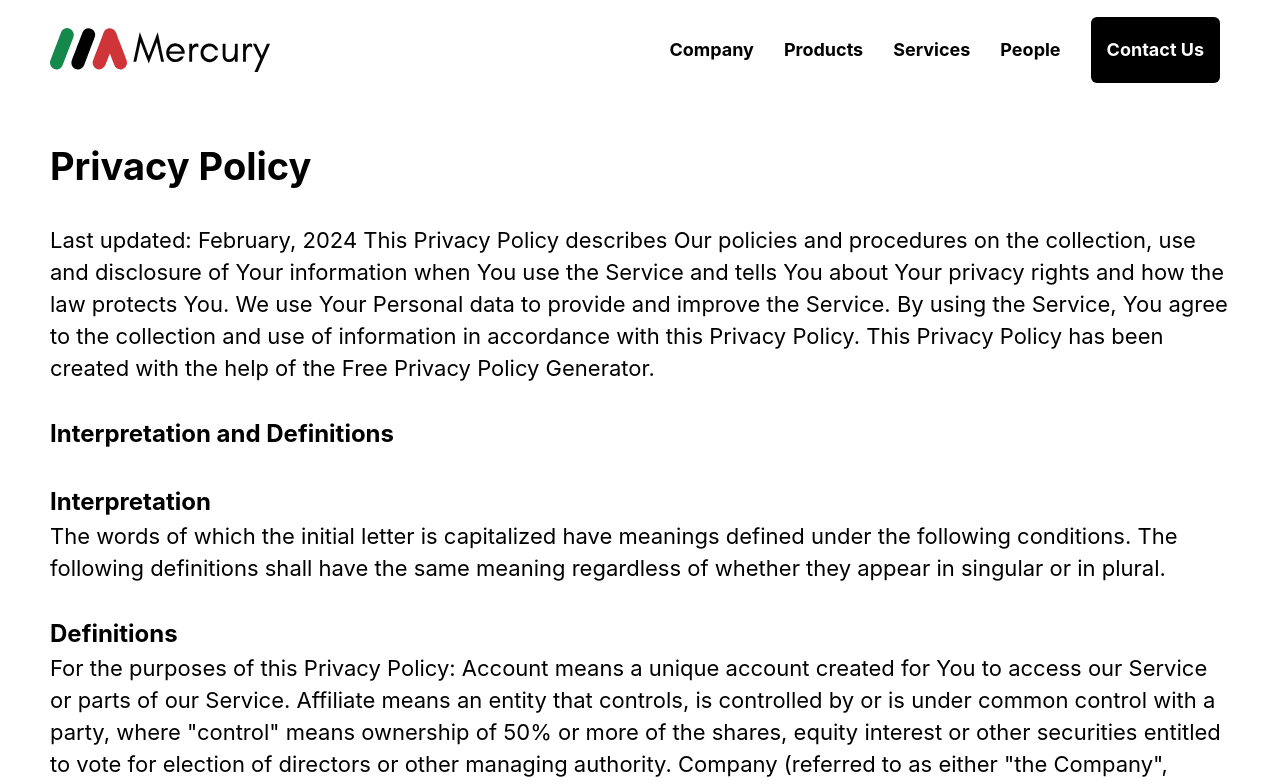
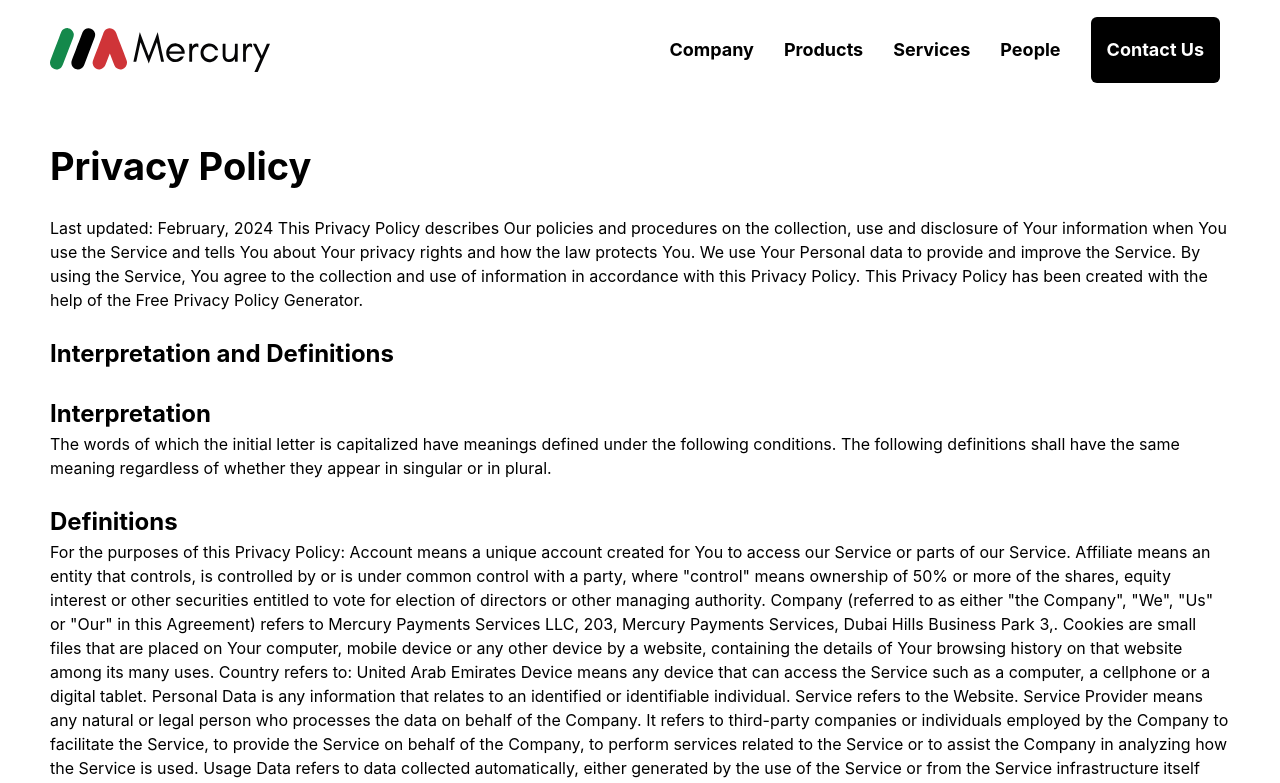
Before and after one commit to haymkarran/Mercury-final, a Next.js app: page /pages/privacy-policy in a window 1280 px wide. Shown: the top 783 px of the page. Built offline with nearby package versions, Linux system fonts and the light colour scheme.

Commit message:
9th Feb 12:41pm update

```diff
--- a/app/pages/privacy-policy/page.tsx
+++ b/app/pages/privacy-policy/page.tsx
@@ -7,7 +7,7 @@ export default function Privacy () {
     <TopNav />
 
     <section className='m-auto w-full max-parent-grid-container-width max554px:pt-2 min555px:pt-10 max554px:pb-10 min555px:pb-20'>
-        <div className='text-paragraph'><h3 className='text-h3 bold'>Privacy Policy</h3><br />
+        <div><h3 className='text-h3 bold'>Privacy Policy</h3><br />
             Last updated: February, 2024
             This Privacy Policy describes Our policies and procedures on the collection, use and disclosure of Your information when You use the Service and tells You about Your privacy rights and how the law protects You.
             We use Your Personal data to provide and improve the Service. By using the Service, You agree to the collection and use of information in accordance with this Privacy Policy. This Privacy Policy has been created with the help of the Free Privacy Policy Generator.<br /><br />
```
